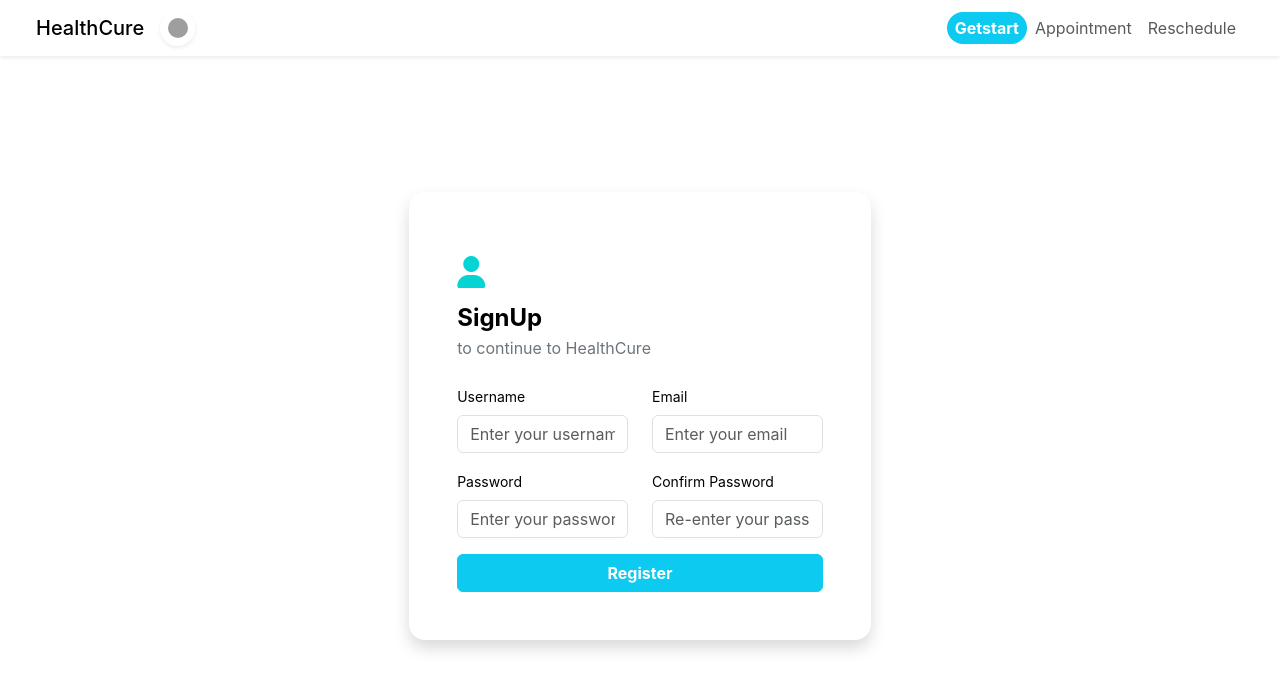
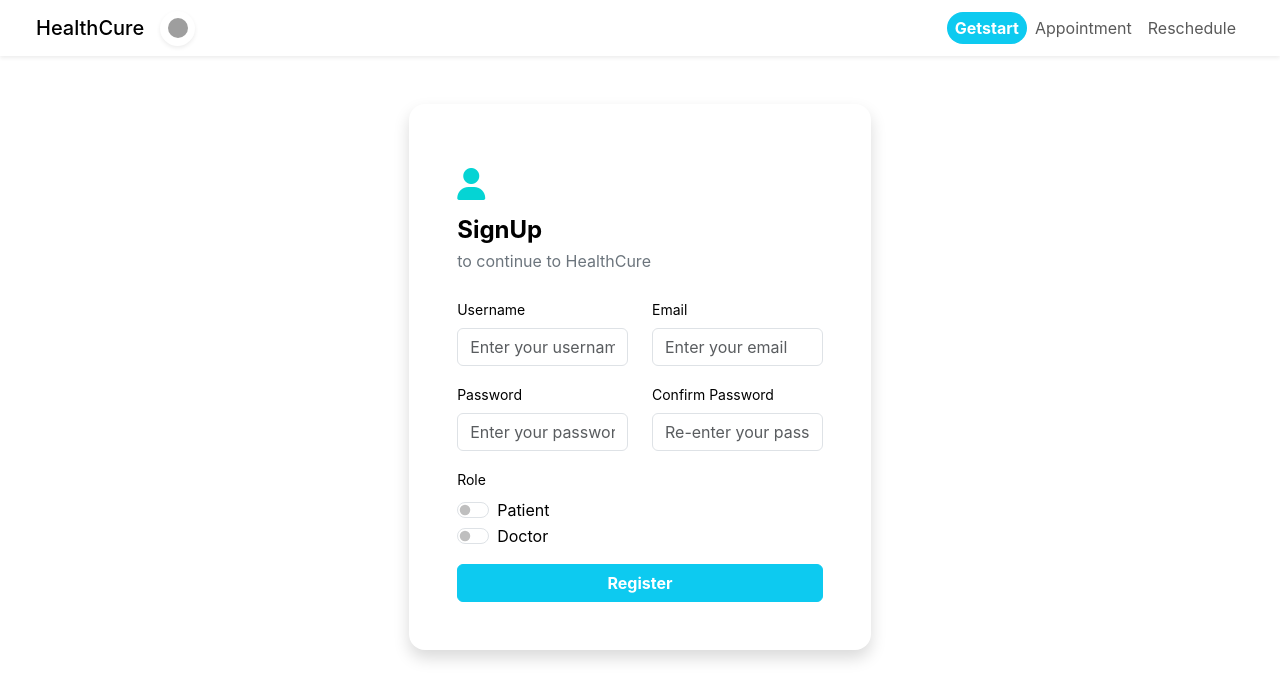
Before and after one commit to dhananjayyadav21/HealthCure, a React (Create React App) app in the folder client/: page /signUp in a window 1280 px wide. Shown: the top 700 px of the page. Built offline with nearby package versions, Linux system fonts and the light colour scheme; grey boxes are pictures that could not be loaded.

Commit message:
add doctor detail form in signup

```diff
--- a/client/src/components/SignUp.jsx
+++ b/client/src/components/SignUp.jsx
@@ -1,10 +1,30 @@
-import React from 'react'
+import React, { useState } from 'react'
 import { Link } from 'react-router-dom'
+const SignUp = () => {
 
-const SignUp = () => {
+ const[currentRole, setCurrentRole] = useState();
+ const handleRadioChange = (event) => {
+   setCurrentRole(event.target.value);
+   console.log(event.target.value); // Print the current value
+ };
+
+ const handleSubmit = (event) => {
+   event.preventDefault();
+   const formData = new FormData(event.target);
+
+   // Convert FormData to an object for easier logging
+   const dataObject = {};
+   formData.forEach((value, key) => {
+     dataObject[key] = value;
+   });
+
+   // Print all form data to the console
+   console.log("Form Data Submitted:", dataObject);
+ };
+
 return (
 <>
-      <div className="container d-flex justify-content-center align-items-center px-3 SignUp-Container">
+<div className="container d-flex justify-content-center align-items-center px-3 SignUp-Container mt-3 mt-md-5">
    <div className="form-containe col-12 col-md-5 shadow rounded-4 py-4 px-3 p-md-5">
 
       {/* <!-- SignUp Header --> */}
@@ -15,7 +35,7 @@ const SignUp = () => {
       </div>
 
       {/* <!-- SignUp Form --> */}
-            <form noValidate>
+      <form noValidate onSubmit={handleSubmit}>
          <div className='row'>
             <div className='col-12 col-md-6'>
                <div className="mb-3">
@@ -41,14 +61,99 @@ const SignUp = () => {
                   <input type="password" className="form-control" id="confirmPassword" placeholder="Re-enter your password"/>
                </div>
             </div>
+            <div className='col-12 col-md-12'>
+               <div className="mb-3">
+                  <small><label htmlFor="email" className="form-label">Role</label></small>
+                  <div class="form-check form-switch">
+                     <input onChange={handleRadioChange} name='role' value="patient" class="form-check-input" type="radio" id="Patient"/>
+                     <label class="form-check-label" for="Patient">Patient</label>
                   </div>
-                <button type="submit" className="btn btn-info text-white fw-bolder w-100"><Link className='nav-link' to="/signIn">Register</Link></button>
+                  <div class="form-check form-switch">
+                     <input onChange={handleRadioChange} name='role' value="doctor" class="form-check-input" type="radio" id="Doctor"/>
+                     <label class="form-check-label" for="Doctor">Doctor</label>
+                  </div>
+               </div>
+            </div>
+
+            {/*======================================= Doctor Fields ==========================================*/}
+            {currentRole==="doctor" && <div className='row'>
+               <div className='col-12 col-md-6'>
+                  <div className="mb-3">
+                     <small><label htmlFor="specialist" className="form-label">Specialist</label></small>
+                     <input type="text" className="form-control" name='specialist' id="specialist" placeholder="Enter your specialistizations"/>
+                  </div>
+               </div>
+               <div className='col-12 col-md-6'>
+                  <div className="mb-3">
+                     <small><label htmlFor="hospital" className="form-label">Hostiplal/Clinic Name</label></small>
+                     <input type="text" className="form-control" name='hospital' id="hospital" placeholder="Enter YourHostiplal/Clinic Name"/>
+                  </div>
+               </div>
+               <div className='col-12'>
+                  <div className="mb-3">
+                     <small><label htmlFor="hospitalAddress" className="form-label">Hostiplal/Clinic Address</label></small>
+                     <input type="text" name='hospitalAddress' className="form-control" id="hospitalAddress" placeholder="Enter YourHostiplal/Clinic Address"/>
+                  </div>
+               </div>
+               <div className='col-12 col-md-6'>
+                  <div className="mb-3">
+                     <small><label htmlFor="hospitalContact" className="form-label">Hostiplal/Clinic Contact</label></small>
+                     <input type="tel" className="form-control" id="hospitalContact" placeholder="Hostiplal/Clinic Contact"/>
+                  </div>
+               </div>
+               <div className='col-12 col-md-6'>
+                  <div className="mb-3">
+                     <small><label htmlFor="Fees" className="form-label">Fees</label></small>
+                     <input type="number" className="form-control" id="Fees" placeholder="Enter Fees"/>
+                  </div>
+               </div>
+               <div className='col-12'>
+    <div className="mb-3">
+        <small><label htmlFor="weekAvailability" className="form-label">Available in Week</label></small>
+        <div className="row">
+            <div className="col-6 col-md-4 form-check">
+                <input className="form-check-input" type="checkbox" value="Monday" id="mondayCheck" name="dayAvailable"/>
+                <label className="form-check-label" htmlFor="mondayCheck">Monday</label>
+            </div>
+            <div className="col-6 col-md-4 form-check">
+                <input className="form-check-input" type="checkbox" value="Tuesday" id="tuesdayCheck" name="dayAvailable"/>
+                <label className="form-check-label" htmlFor="tuesdayCheck">Tuesday</label>
+            </div>
+            <div className="col-6 col-md-4 form-check">
+                <input className="form-check-input" type="checkbox" value="Wednesday" id="wednesdayCheck" name="dayAvailable"/>
+                <label className="form-check-label" htmlFor="wednesdayCheck">Wednesday</label>
+            </div>
+            <div className="col-6 col-md-4 form-check">
+                <input className="form-check-input" type="checkbox" value="Thursday" id="thursdayCheck" name="dayAvailable"/>
+                <label className="form-check-label" htmlFor="thursdayCheck">Thursday</label>
+            </div>
+            <div className="col-6 col-md-4 form-check">
+                <input className="form-check-input" type="checkbox" value="Friday" id="fridayCheck" name="dayAvailable"/>
+                <label className="form-check-label" htmlFor="fridayCheck">Friday</label>
+            </div>
+            <div className="col-6 col-md-4 form-check">
+                <input className="form-check-input" type="checkbox" value="Saturday" id="saturdayCheck" name="dayAvailable"/>
+                <label className="form-check-label" htmlFor="saturdayCheck">Saturday</label>
+            </div>
+            <div className="col-6 col-md-4 form-check">
+                <input className="form-check-input" type="checkbox" value="Sunday" id="sundayCheck" name="dayAvailable"/>
+                <label className="form-check-label" htmlFor="sundayCheck">Sunday</label>
+            </div>
+        </div>
+    </div>
+</div>
+
+            </div>}
+
+         </div>
+         <button type="submit" className="btn btn-info text-white fw-bolder w-100">
+            Register
+            {/* <Link className='nav-link' to="/signIn">
+            Register</Link> */}
+         </button>
       </form>
-
    </div>
 </div>
 </>
-  )
-}
-
+)}
 export default SignUp
--- a/client/src/index.css
+++ b/client/src/index.css
@@ -173,10 +173,10 @@ code {
 
 
 /*========================================================== {Auth} ===============================================*/
-.SignIn-Container,
+/* .SignIn-Container,
 .SignUp-Container {
   height: 90vh !important;
-}
+} */
 
 .SignIn-Container i,
 .SignUp-Container i {
```
Lines whose indentation alone changed are shown as unchanged.
